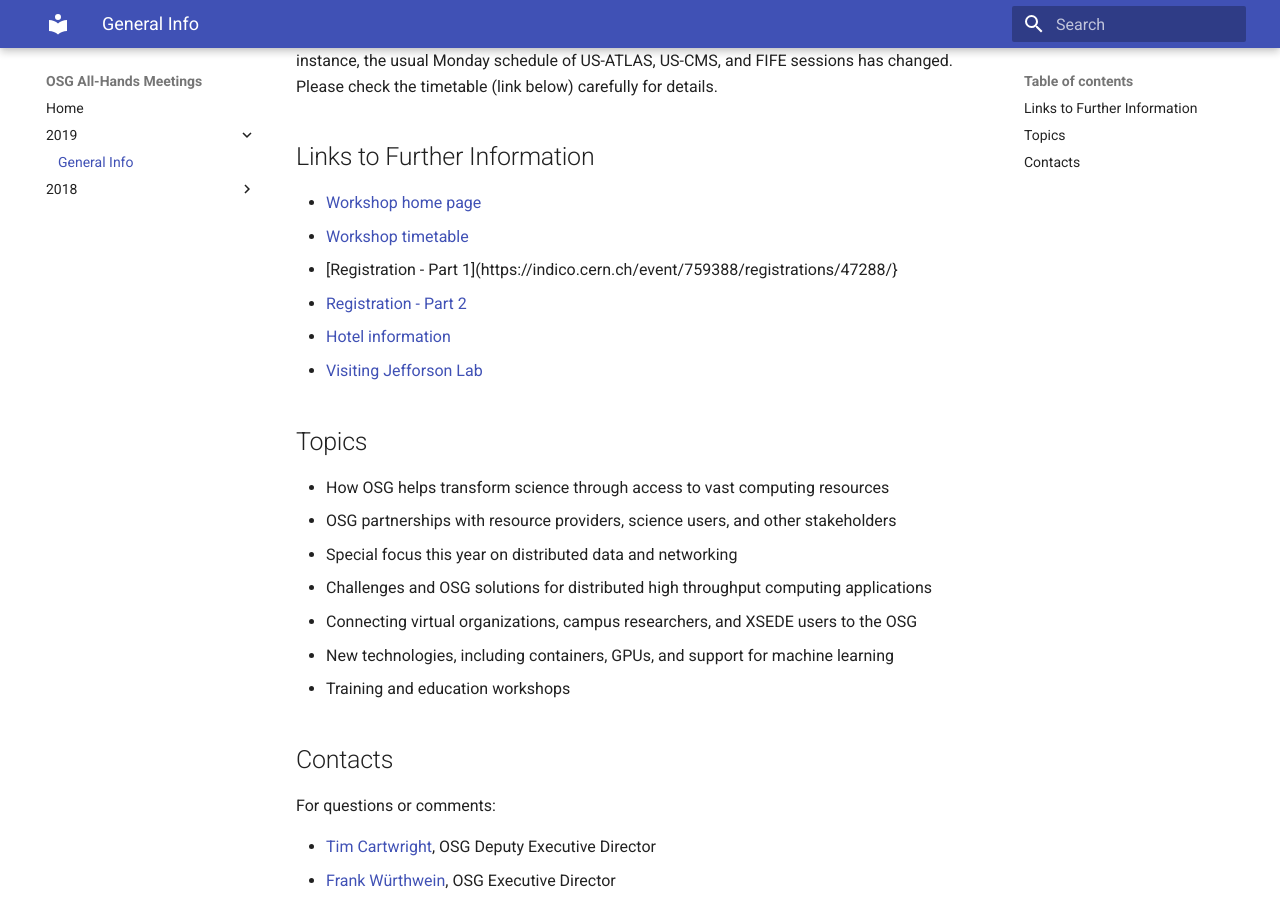
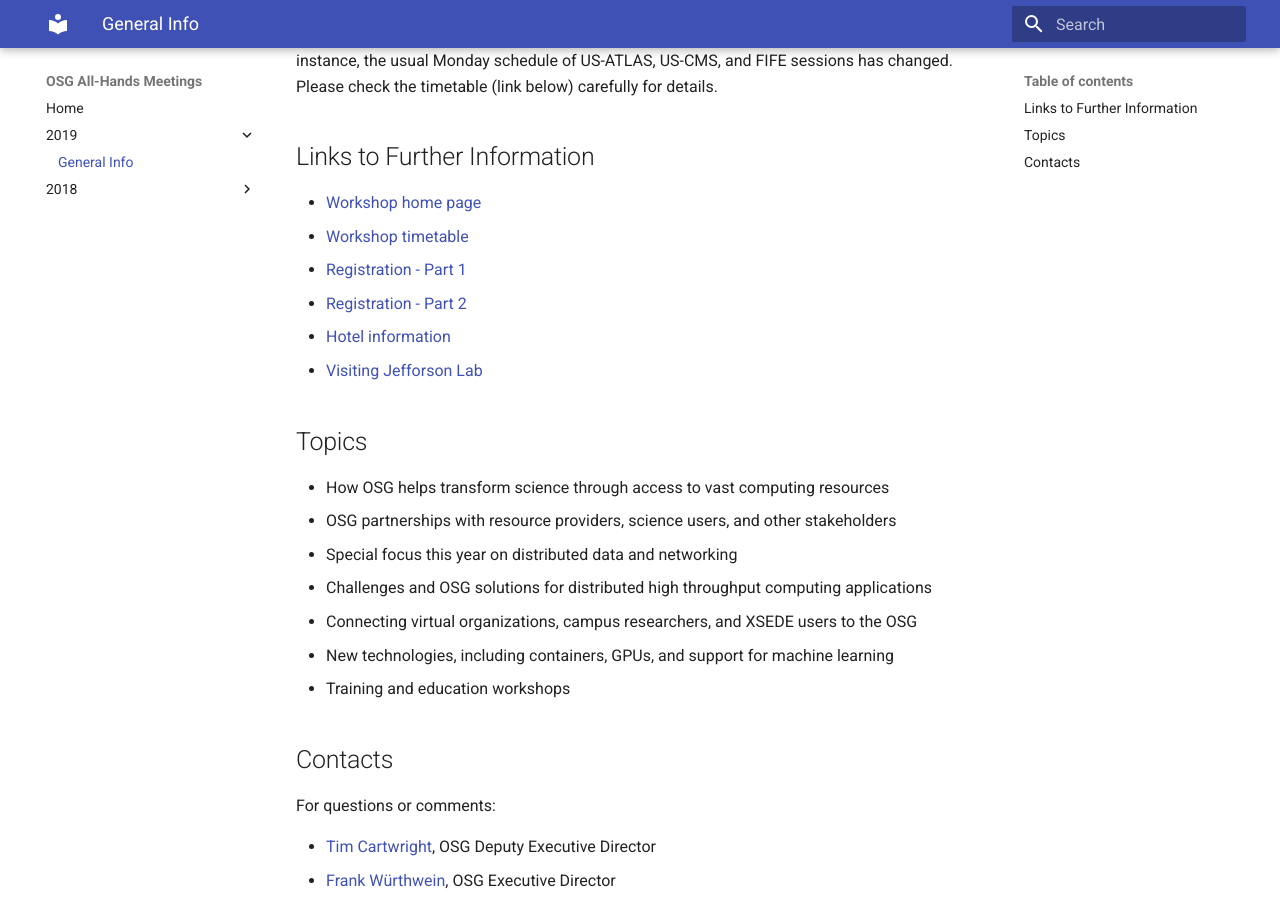
Before and after one commit to osg-htc/all-hands, an MkDocs documentation site: the page built from docs/2019/index.md, in a window 1280 px wide and 900 px high, scrolled down 443 px. Built offline with MkDocs 1.6.1 and Material for MkDocs 9.7.7, drawn with Linux system fonts in a browser that asks for light colours; old or Windows-style settings are respelled for this version of MkDocs.

Commit message:
Fixed link typo

```diff
--- a/docs/2019/index.md
+++ b/docs/2019/index.md
@@ -22,7 +22,7 @@
 
 * [Workshop home page](https://indico.cern.ch/e/how2019)
 * [Workshop timetable](https://indico.cern.ch/event/759388/timetable/)
-* [Registration - Part 1](https://indico.cern.ch/event/759388/registrations/47288/}
+* [Registration - Part 1](https://indico.cern.ch/event/759388/registrations/47288/)
 * [Registration - Part 2](https://misportal.jlab.org/Ul/conferences/generic_conference/registration.cfm?conference_id=WLCG-HSF2019)
 * [Hotel information](https://indico.cern.ch/event/759388/page/15517-accommodation)
 * [Visiting Jefforson Lab](https://www.jlab.org/visiting)
```
